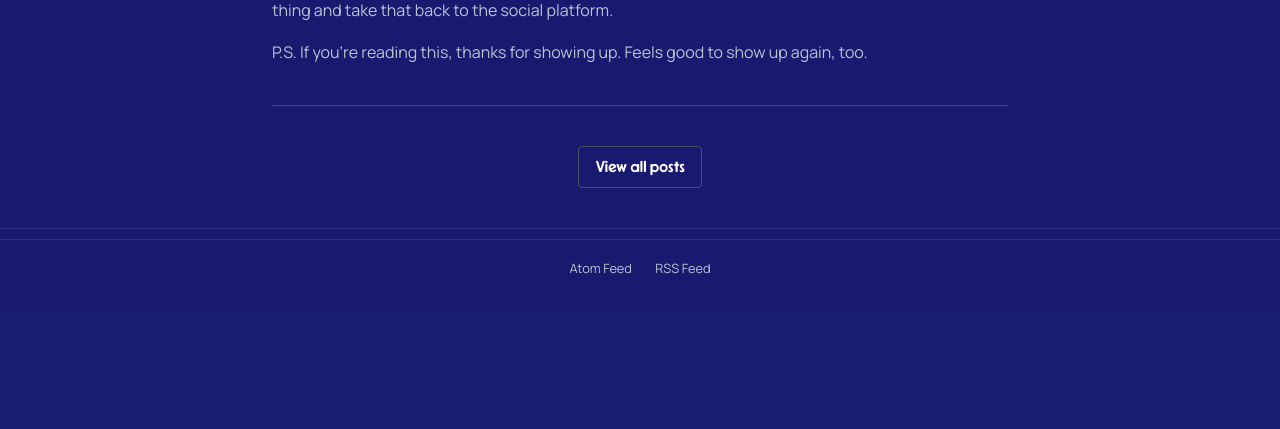
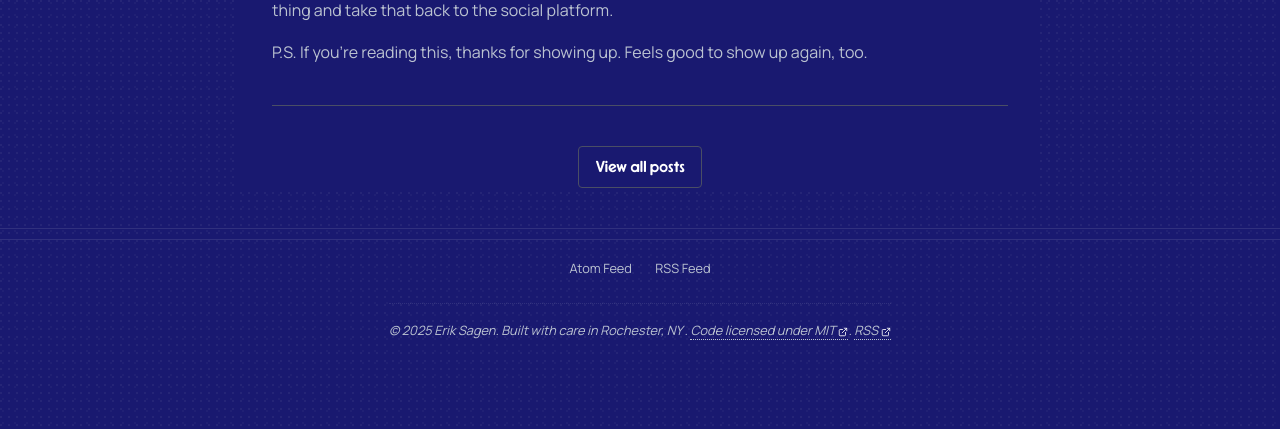
Before and after one commit to kartooner/kartoonerdotcom, a PHP site: page /journal/index.html in a window 1280 px wide. Shown: the part 3120-3549 px from the top of the page. Before the commit the page ends 3394 px from the top, so only its background shows below. Run offline with PHP 8.4, Linux system fonts and the light colour scheme.

Commit message:
Subtle texture
Of course, let's just bring some more texture to the site.

```diff
--- a/archive.html
+++ b/archive.html
@@ -117,6 +117,10 @@
     </main>
     </div>
 
+    <footer class="animate-fade-in animate-footer">
+        <p class="changelog">&copy; 2025 Erik Sagen. Built with care in Rochester, NY <span id="weather"></span>. <a href="https://github.com/kartooner/kartoonerdotcom?tab=MIT-1-ov-file" target="_blank" rel="noopener noreferrer" aria-label="View the MIT license on Github, opens in a new tab">Code licensed under MIT</a>. <a href="/atom.xml" target="_blank" rel="noopener noreferrer" aria-label="Subscribe to RSS feed">RSS</a></p>
+    </footer>
+
     <script src="/theme-toggle.js"></script>
     <script src="/progressive-images.js"></script>
 </body>
--- a/entry/here-we-go-again.html
+++ b/entry/here-we-go-again.html
@@ -208,6 +208,10 @@
 
     </div>
 
+    <footer class="animate-fade-in animate-footer">
+        <p class="changelog">&copy; 2025 Erik Sagen. Built with care in Rochester, NY <span id="weather"></span>. <a href="https://github.com/kartooner/kartoonerdotcom?tab=MIT-1-ov-file" target="_blank" rel="noopener noreferrer" aria-label="View the MIT license on Github, opens in a new tab">Code licensed under MIT</a>. <a href="/atom.xml" target="_blank" rel="noopener noreferrer" aria-label="Subscribe to RSS feed">RSS</a></p>
+    </footer>
+
     <script src="/theme-toggle.js"></script>
     <script src="/progressive-images.js"></script>
 </body>
--- a/entry/the-pole-on-the-corner.html
+++ b/entry/the-pole-on-the-corner.html
@@ -218,6 +218,10 @@
 
     </div>
 
+    <footer class="animate-fade-in animate-footer">
+        <p class="changelog">&copy; 2025 Erik Sagen. Built with care in Rochester, NY <span id="weather"></span>. <a href="https://github.com/kartooner/kartoonerdotcom?tab=MIT-1-ov-file" target="_blank" rel="noopener noreferrer" aria-label="View the MIT license on Github, opens in a new tab">Code licensed under MIT</a>. <a href="/atom.xml" target="_blank" rel="noopener noreferrer" aria-label="Subscribe to RSS feed">RSS</a></p>
+    </footer>
+
     <script src="/theme-toggle.js"></script>
     <script src="/progressive-images.js"></script>
 </body>
--- a/journal/index.html
+++ b/journal/index.html
@@ -296,6 +296,10 @@
         </div>
     </div>
 
+    <footer class="animate-fade-in animate-footer">
+        <p class="changelog">&copy; 2025 Erik Sagen. Built with care in Rochester, NY <span id="weather"></span>. <a href="https://github.com/kartooner/kartoonerdotcom?tab=MIT-1-ov-file" target="_blank" rel="noopener noreferrer" aria-label="View the MIT license on Github, opens in a new tab">Code licensed under MIT</a>. <a href="/atom.xml" target="_blank" rel="noopener noreferrer" aria-label="Subscribe to RSS feed">RSS</a></p>
+    </footer>
+
     <script src="/theme-toggle.js"></script>
     <script src="/progressive-images.js"></script>
 </body>
--- a/style.css
+++ b/style.css
@@ -74,6 +74,13 @@
     --light-gray: #6b7280;
 }
 
+/* Light theme texture adjustment */
+[data-theme="light"] body {
+    background-image:
+        radial-gradient(circle at 1px 1px, rgba(0,0,0,0.08) 1px, transparent 0),
+        radial-gradient(circle at 3px 3px, rgba(0,0,0,0.04) 1px, transparent 0);
+}
+
 /* ==========================================
    Base Layout & Typography
    ========================================== */
@@ -82,6 +89,10 @@ body {
     font-family: var(--font-main);
     font-size: 16px;
     background-color: var(--bg-color);
+    background-image:
+        radial-gradient(circle at 1px 1px, rgba(255,255,255,0.05) 1px, transparent 0),
+        radial-gradient(circle at 3px 3px, rgba(255,255,255,0.03) 1px, transparent 0);
+    background-size: 8px 8px, 12px 12px;
     line-height: 1.5;
     padding: 0 0 2em 0;
 }
@@ -228,8 +239,8 @@ a:focus-visible {
     text-align: center;
     margin: 0 0 3rem 0;
     padding: 1.5rem 0;
-    background: rgba(var(--accent-rgb), 0.03);
-    backdrop-filter: blur(10px);
+    background: rgba(var(--accent-rgb), 0.015);
+    backdrop-filter: blur(8px);
     width: 100%;
 }
 
```
